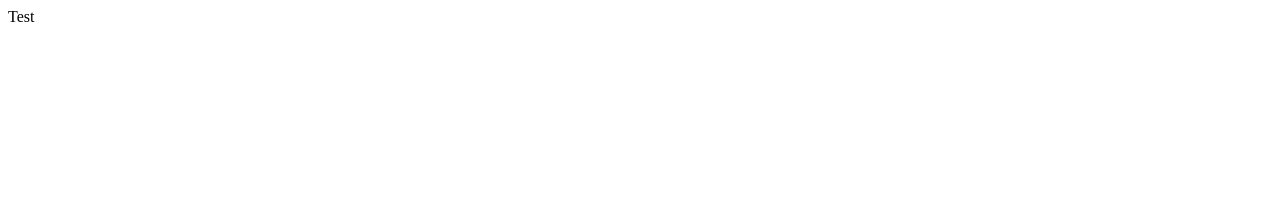
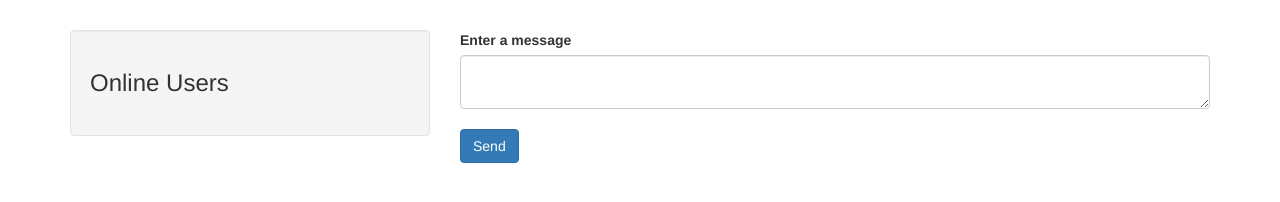
Before and after one commit to MoustafaAscoura/Chatting-Webapp, a website: page index.html in a window 1280 px wide. Drawn offline with nearby package versions, Linux system fonts and the light colour scheme; no server answers.

Commit message:
Index page and sockets

```diff
--- a/index.html
+++ b/index.html
@@ -1,8 +1,48 @@
 <html>
 	<head>
 		<title>ChitChat</title>
+		<link rel="stylesheet" href="https://maxcdn.bootstrapcdn.com/bootstrap/3.3.7/css/bootstrap.min.css" integrity="sha384-BVYiiSIFeK1dGmJRAkycuHAHRg32OmUcww7on3RYdg4Va+PmSTsz/K68vbdEjh4u" crossorigin="anonymous">
+		<script src="http://code.jquery.com/jquery-1.12.4.min.js" integrity="sha256-ZosEbRLbNQzLpnKIkEdrPv7lOy9C27hHQ+Xp8a4MxAQ="
+		crossorigin="anonymous"></script>
+		<script src="https://maxcdn.bootstrapcdn.com/bootstrap/3.3.7/js/bootstrap.min.js" integrity="sha384-Tc5IQib027qvyjSMfHjOMaLkfuWVxZxUPnCJA7l2mCWNIpG9mGCD8wGNIcPD7Txa" crossorigin="anonymous"></script>
+		<script src="/socket.io/socket.io.js"></script>
+
+
+		<style>
+			body{
+				margin-top:30px;
+			}
+		</style>
 	</head>
 	<body>
-		Test
+		<div class="container">
+			<div class="row">
+				<div class="col-md-4">
+					<div class="well">
+						<h3>Online Users</h3>
+						<ul class="list-group" id="users"></ul>
+					</div>
+				</div>
+				<div class="col-md-8">
+					<div class="chat" id="chat"></div>
+
+					<form id="messageForm">
+						<div class="form-group">
+							<label>Enter a message</label>
+							<textarea class="form-control" id="message"></textarea>
+							<br />
+							<input type="submit" class="btn btn-primary" value="Send" />
+						</div>
+					</form>
+				</div>
+			</div>
+		</div>
+
+		<script>
+			$(function(){
+				var socket = io.connect();
+			});
+
+		</script>
 	</body>
 </html>
```
Also changed, not shown: server.js (+5 -2 lines).
